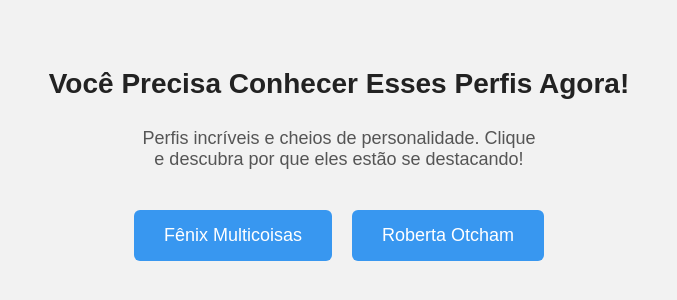
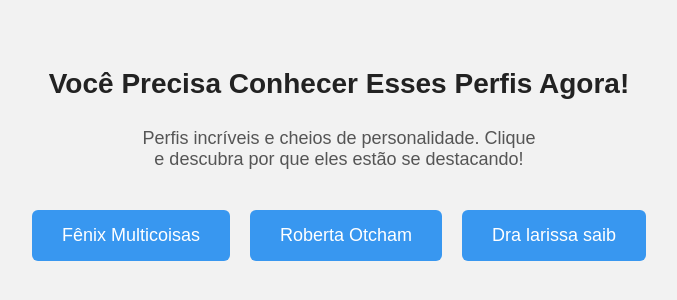
Before and after one commit to victorxx/social, a plain HTML site: page index.html in a window 1280 px wide. Shown: the part 240-540 px from the top of the page, without its empty margins (301-978 px from the left). Drawn offline with Linux system fonts and the light colour scheme.

Commit message:
Update index.html

```diff
--- a/index.html
+++ b/index.html
@@ -54,7 +54,8 @@
   <script>
     const perfis = [
       { nome: "Fênix Multicoisas", url: "https://www.instagram.com/fenix_multicoisas" },
-      { nome: "Roberta Otcham", url: "https://www.instagram.com/robertaotcham" }
+      { nome: "Roberta Otcham", url: "https://www.instagram.com/robertaotcham" },
+      { nome:"Dra larissa saib",url:"https://www.instagram.com/dralarissasaib/"},
     ];
 
     const container = document.getElementById('buttons-container');
```
